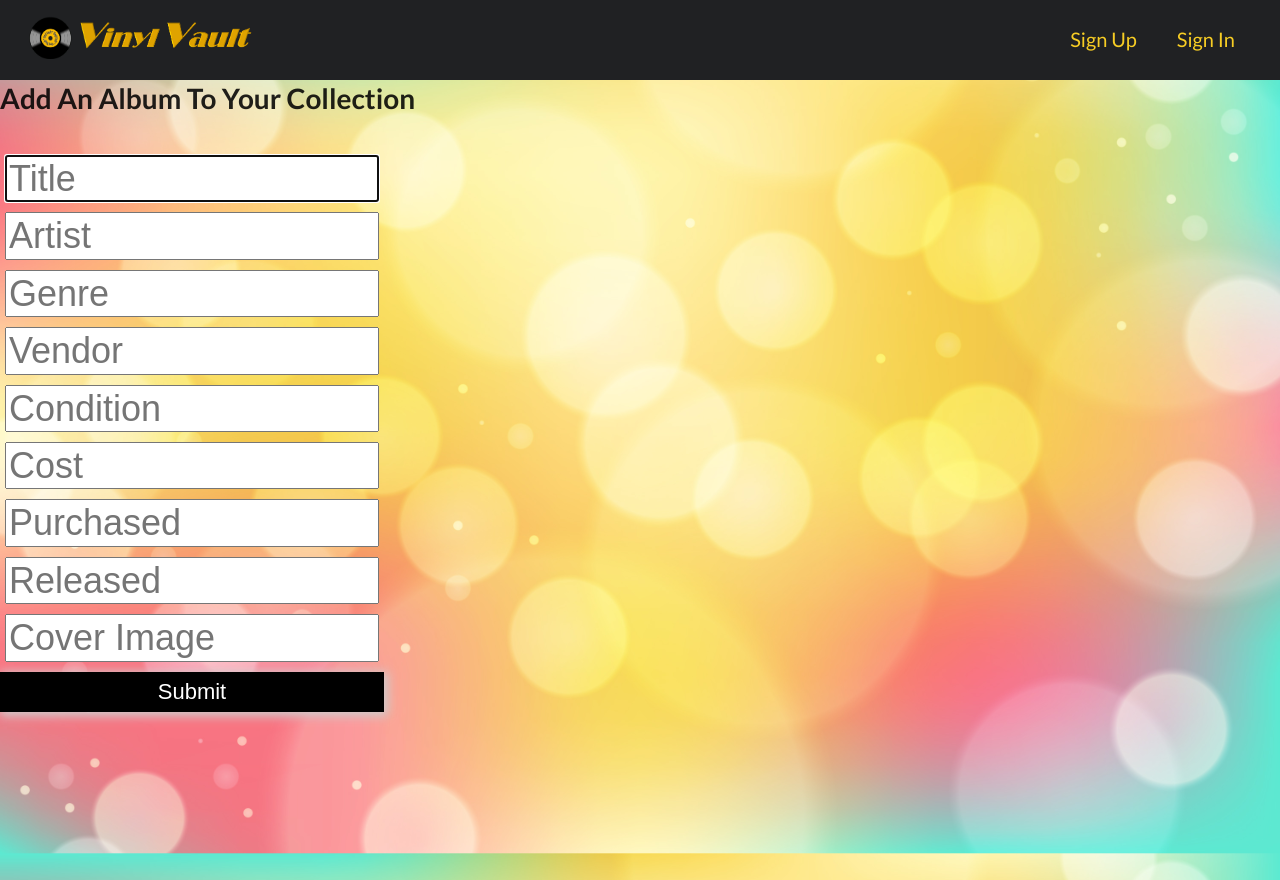
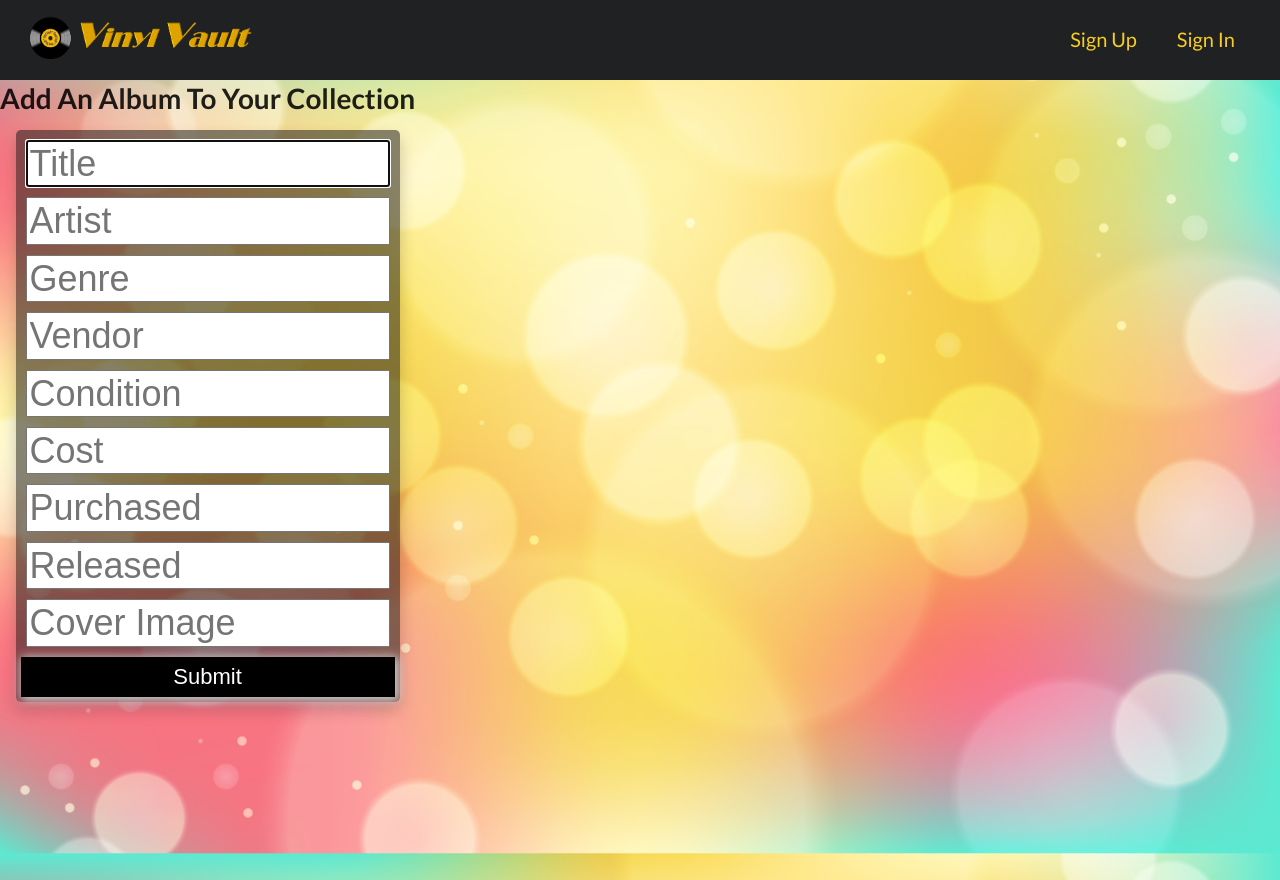
Before and after one commit to mnezz1131/Vinyl-Vault, a React (Create React App) app in the folder client/: page /add-album in a window 1280 px wide. Built offline with nearby package versions, Linux system fonts and the light colour scheme; no server answers; a web font is replaced by a local one.

Commit message:
psh before deploy

```diff
--- a/client/src/screens/AlbumCreate/AlbumCreate.css
+++ b/client/src/screens/AlbumCreate/AlbumCreate.css
@@ -5,9 +5,8 @@
   height: 100%;
   width: 100%;
   justify-content: space-evenly;
+  margin:0 auto;
 }
-
-
 
 .input:focus, select:focus {
     outline: none;
--- a/client/src/screens/AlbumEdit/AlbumEdit.css
+++ b/client/src/screens/AlbumEdit/AlbumEdit.css
@@ -7,7 +7,6 @@
  margin: 0 auto;
 border-radius: 4%;
 margin-top: 40px;
-
 }
 
 .album-edit-form{
@@ -17,18 +16,47 @@ margin-top: 40px;
   align-items: center;
   margin: 0 auto;
   margin: 0 0 0 40px;
-  background-color: gray;
+  }
 
-  }
 .create-form{
   padding-top: 20px;
   width: 30vw;
+  /* Add shadows to create the "card" effect */
+  box-shadow: 0 4px 8px 0 rgba(0,0,0,0.2);
+  transition: 0.3s;
+  background-color: rgba(17, 16, 16, 0.5);
+  border-radius: 5px;
+  padding: 5px;
+  text-shadow:
+  1px 1px 0 #000,
+  -1px -1px 0 #000,
+  1px -1px 0 #000,
+  -1px 1px 0 #000,
+  1px 1px 0 #000;
+}
+.create-form {
+  box-shadow: 0 8px 16px 0 rgba(0,0,0,0.2);
+}
+h2{
+  font-family: 'Cormorant Garamond', serif;
+  font-size:35px;
+  font-weight: 600;
+  color: aliceblue;
+  text-shadow:
+  1px 1px 0 #000,
+  -1px -1px 0 #000,
+  1px -1px 0 #000,
+  -1px 1px 0 #000,
+  1px 1px 0 #000;
 }
 .album-edit-label{
+  font-family: 'Cormorant Garamond', serif;
   font-size:25px;
+  font-weight: 600;
+  color: aliceblue;
 }
 .album-input{
-  font-size: 22px;
+  font-size: 20px;
 }
 
 .submit-button{
--- a/client/src/screens/AlbumEdit/AlbumEdit.jsx
+++ b/client/src/screens/AlbumEdit/AlbumEdit.jsx
@@ -68,7 +68,7 @@ const AlbumCreate = ({ user, albums, handleAlbumUpdate, handleLogout, handleAlbu
             e.preventDefault()
             handleAlbumUpdate(id, album)
           }}>
-          <h1>Edit An Album</h1>
+          <h2>Edit An Album</h2>
           <label className="album-edit-label" htmlFor="Title">Title</label>
             <input
               className="album-input"
--- a/client/src/screens/Home/Home.jsx
+++ b/client/src/screens/Home/Home.jsx
@@ -23,7 +23,7 @@ const Home = ({ user, handleLogout }) => {
             data-aos="fade-down"
             data-aos-offset="500"
             data-aos-easing="ease-in-sine"
-            data-aos-duration="2500"
+            data-aos-duration="2000"
             alt="logo"
             src="../../images/title.png"
           />
```
Also changed, not shown: client/src/screens/AlbumDetail/AlbumDetail.jsx (+1 -33 lines).
